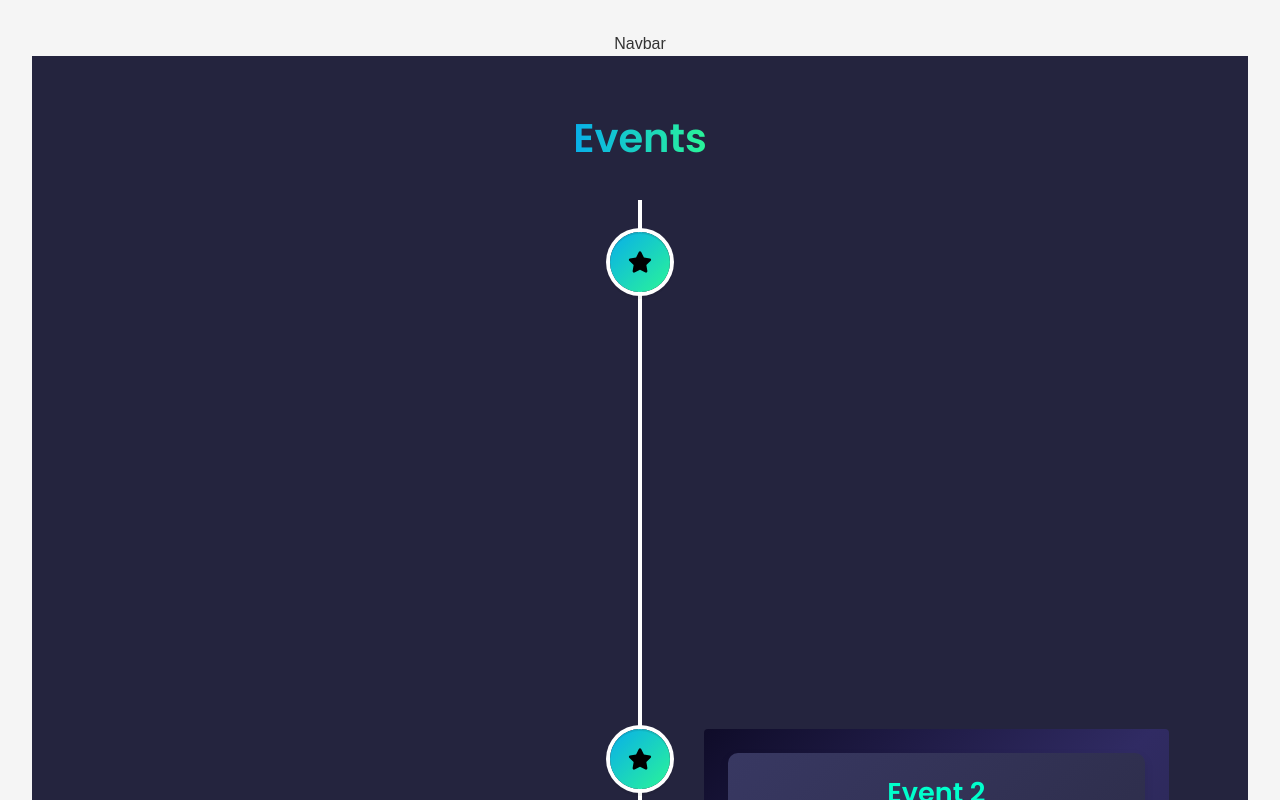
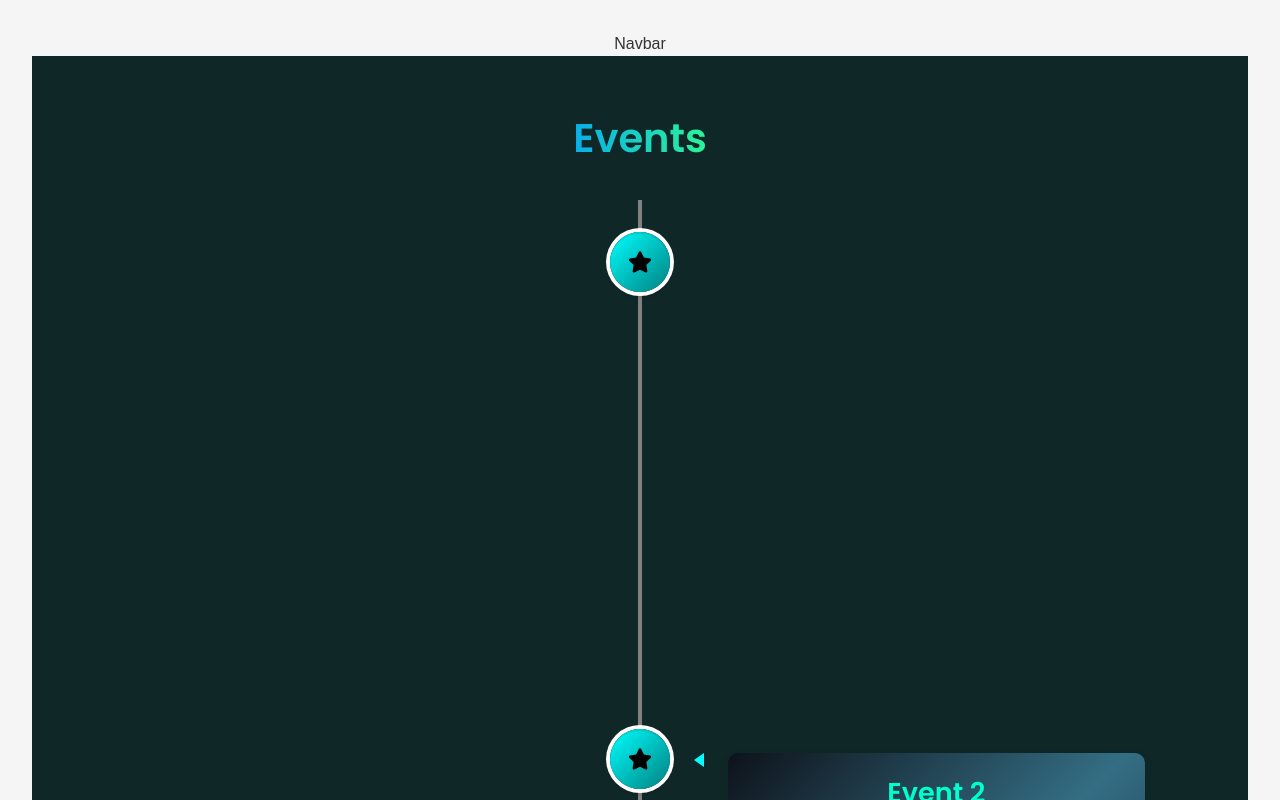
Before and after one commit to PushkarOnGit/RBUACM, a React (Vite) app: page /events in a window 1280 px wide. Shown: the top 800 px of the page. Built offline with nearby package versions, Linux system fonts and the light colour scheme.

Commit message:
final timeline

```diff
--- a/src/Pages/Events.jsx
+++ b/src/Pages/Events.jsx
@@ -34,21 +34,22 @@ const Events = () => {
   return (
     <div className={styles.app}>
       <h1 className={styles.title}>Events</h1>
-      <VerticalTimeline>
+      <VerticalTimeline lineColor="grey">
         {events.map((event) => (
           <VerticalTimelineElement
             key={event.id}
             className={styles.timelineElement}
             contentStyle={{
-              background: "linear-gradient(135deg, #0f0c29, #302b63, #24243e)", /* Dark gradient */
+              background: "transparent", /* Dark gradient */
               color: "#fff",
+              boxShadow: "none", /* Remove shadow directly here */
             }}
             contentArrowStyle={{
-              borderRight: "7px solid #24243e",
+              borderRight: "10px solid cyan",
             }}
             dateClassName={styles.date}
             iconStyle={{
-              background: "linear-gradient(135deg, #08aeea, #2af598)", /* Neon gradient */
+              background: "linear-gradient(135deg, cyan, teal)", /* Neon gradient */
               color: "#000",
             }}
             icon={<FaStar />}
--- a/src/styles/events.module.css
+++ b/src/styles/events.module.css
@@ -5,7 +5,7 @@
 .app {
   padding: 20px;
   font-family: "Poppins", sans-serif;
-  background-color: #24243e; /* Dark gradient background */
+  background-color: #102728; /* Dark gradient background */
   min-height: 100vh;
   display: flex;
   flex-direction: column;
@@ -31,7 +31,7 @@
   display: flex;
   flex-direction: column;
   align-items: center;
-  background: linear-gradient(135deg, #383862, #28283e);
+  background: linear-gradient(-45deg, #0e121a, #346e84, #0e121a);
   border-radius: 10px;
   padding: 20px;
   position: relative;
```
